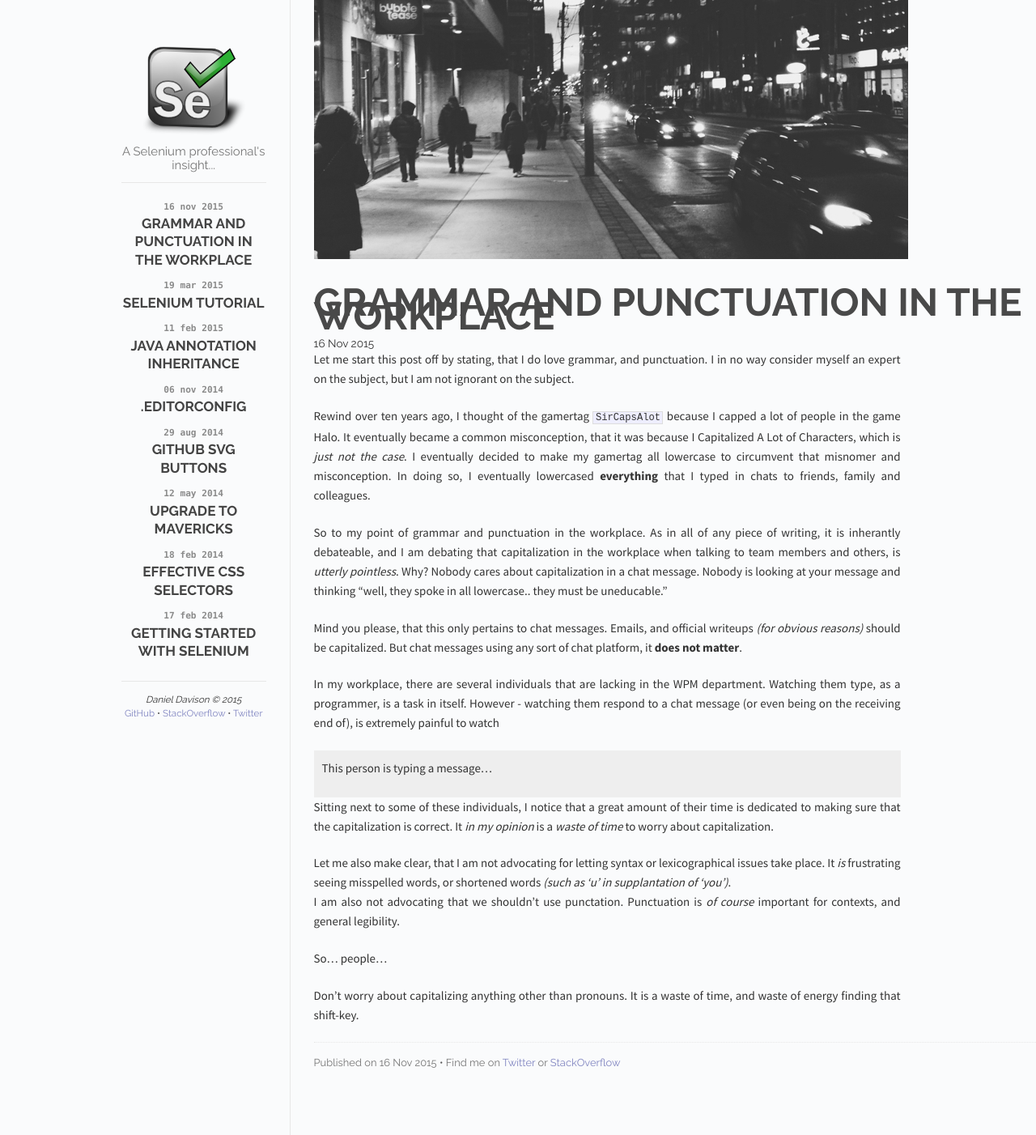
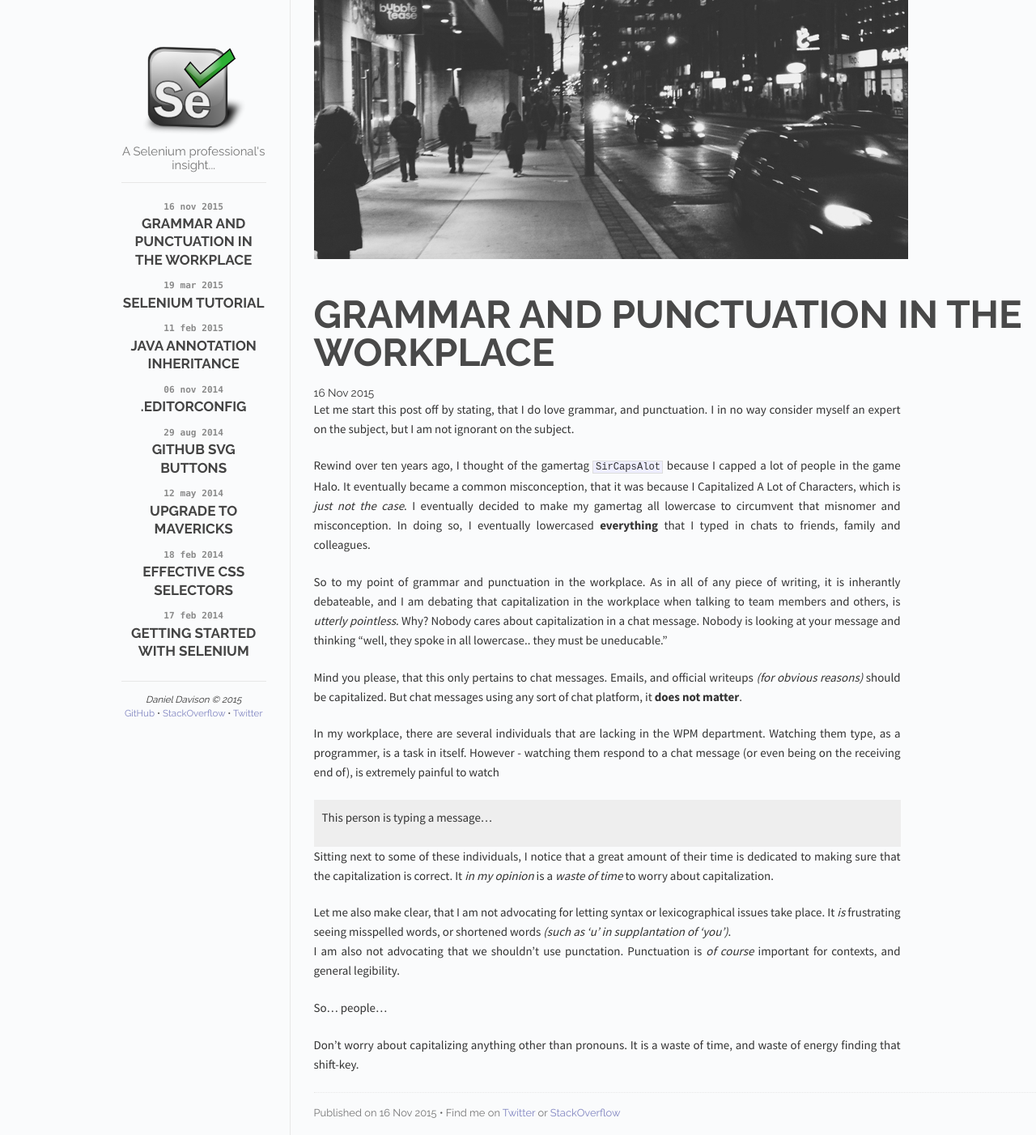
Before and after one commit to ddavison/ddavison.github.io, a Jekyll site: the page built from index.html, in a window 1280 px wide. Shown: the whole page at 81% size. Built offline with Jekyll 4.4.1, drawn with Linux system fonts in a browser that asks for light colours; Markdown is read by kramdown in place of the engine named in the settings.

Commit message:
new lineheight for title

```diff
--- a/css/main.css
+++ b/css/main.css
@@ -142,6 +142,7 @@ blockquote {
   margin-bottom: 0.35em;
   font-size: 3.5em;
   text-transform: uppercase;
+  line-height: 1;
 }
 
 .post {
```
